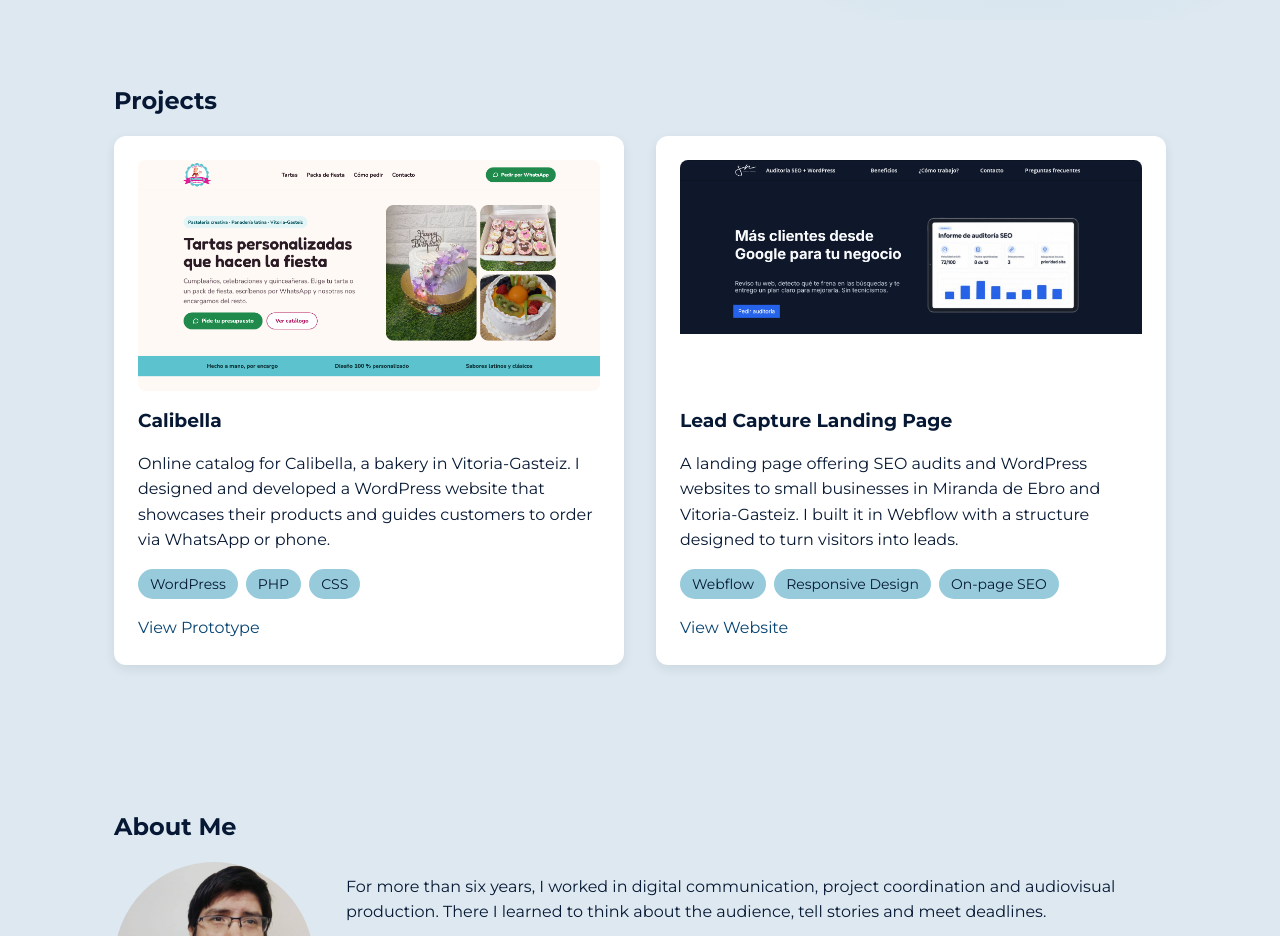
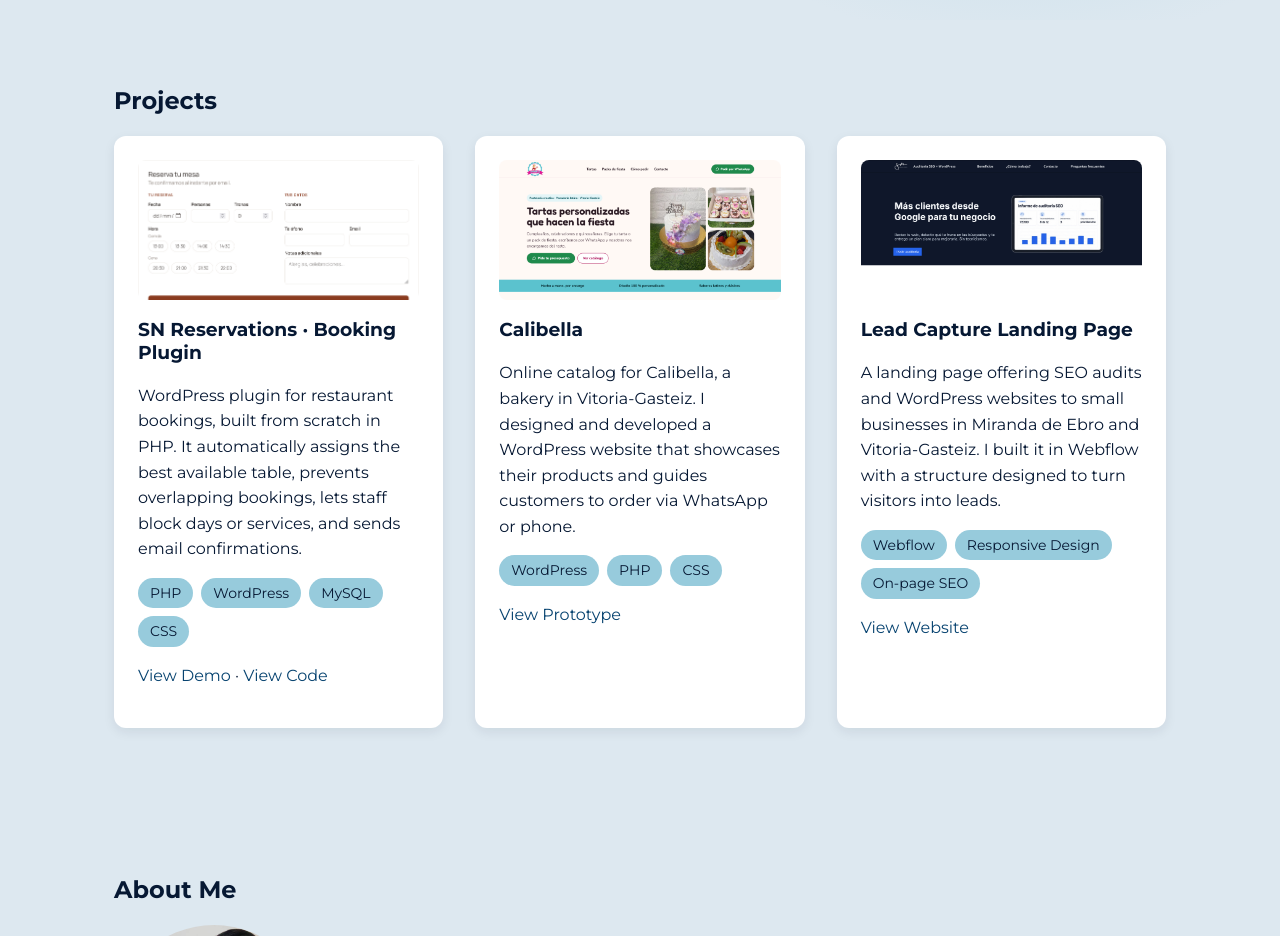
Before and after one commit to snontol/nontol.dev, a plain HTML site: page en/index.html in a window 1280 px wide. Shown: the part 780-1716 px from the top of the page. Drawn offline with Linux system fonts and the light colour scheme.

Commit message:
Añade el plugin SN Reservations al portafolio

```diff
--- a/en/index.html
+++ b/en/index.html
@@ -58,7 +58,23 @@
         <section id="proyectos">
             <h2>Projects</h2>
             <div class="projects-grid">
-                <article class="project-card">
+                   <article class="project-card">
+                    <img src="../assets/img/sn-reservations.jpg"
+                        alt="Booking form of the SN Reservations plugin, with date, party size and time selection">
+                    <h3>SN Reservations · Booking Plugin</h3>
+                    <p>WordPress plugin for restaurant bookings, built from scratch in PHP. It automatically assigns the best available table, prevents overlapping bookings, lets staff block days or services, and sends email confirmations.
+                    </p>
+                    <ul class="tech-list">
+                        <li>PHP</li>
+                        <li>WordPress</li>
+                        <li>MySQL</li>
+                        <li>CSS</li>
+                    </ul>
+                    <p><a href="https://samueln.infinityfree.io/reservar/" target="_blank" rel="noopener noreferrer">View Demo</a> ·
+                    <a href="https://github.com/snontol/sn-reservations" target="_blank" rel="noopener noreferrer">View Code</a>
+                    </p>
+                </article>
+                    <article class="project-card">
                     <img src="../assets/img/calibella.jpg" alt="Website homepage for Calibella with its cake catalog">
                     <h3>Calibella</h3>
                     <p>Online catalog for Calibella, a bakery in Vitoria-Gasteiz. I designed and developed a WordPress
```
Also changed, not shown: index.html (+22 -3 lines), assets/img/sn-reservations.jpg (added).
